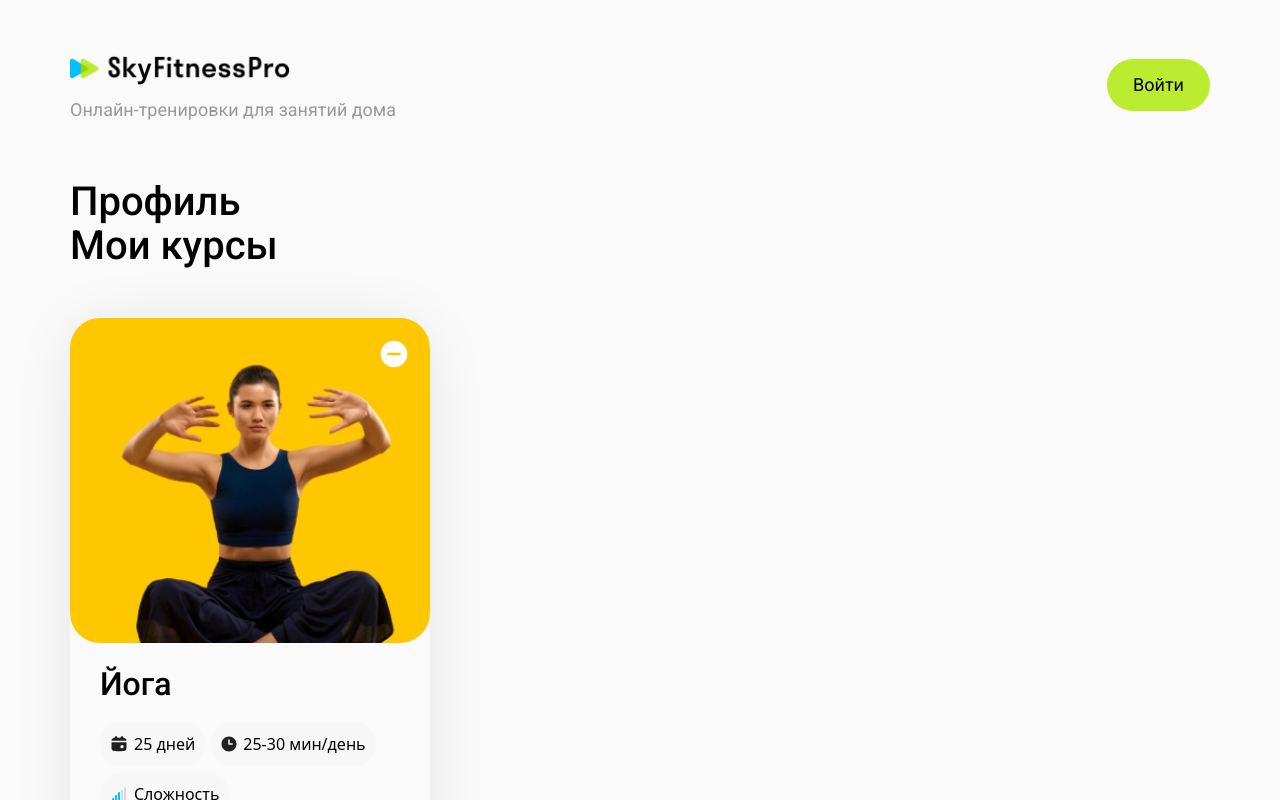
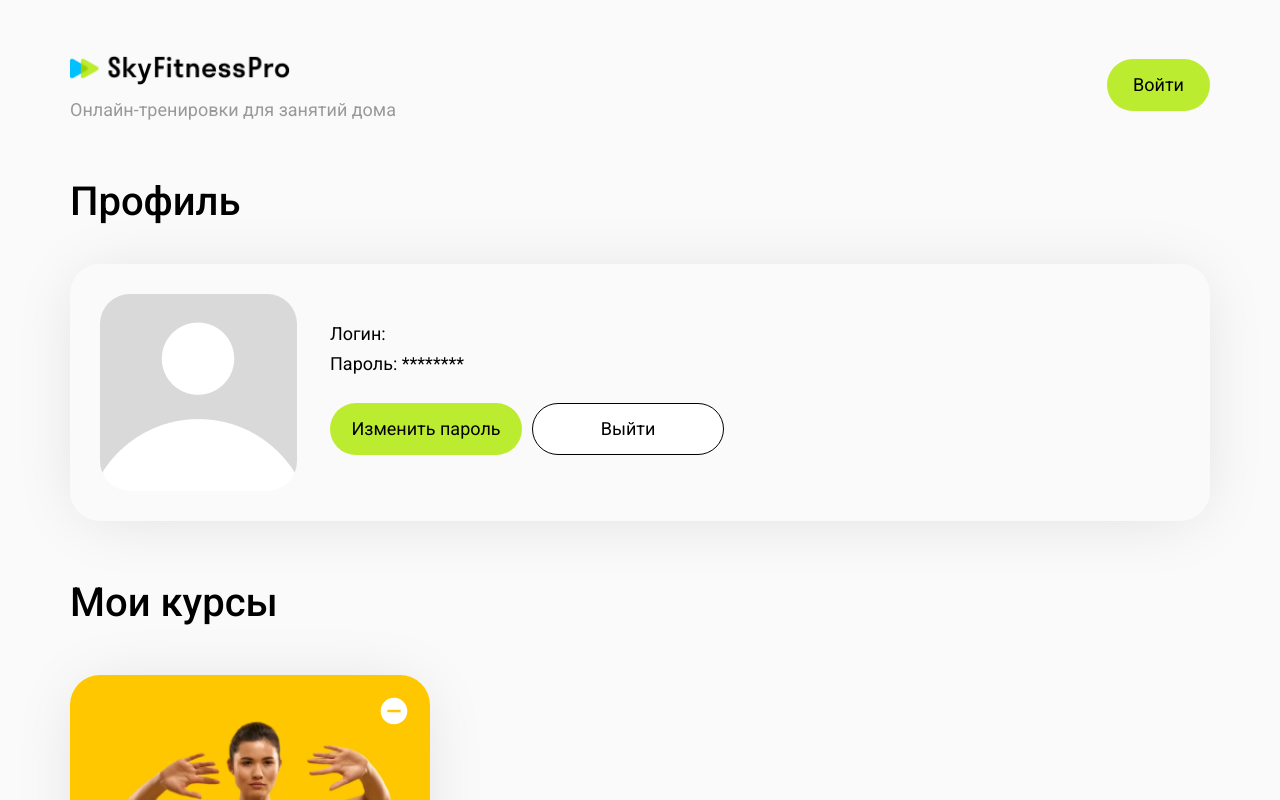
Before and after one commit to Fnami51/SkyProFitnes, a React (Vite) app: page /user in a window 1280 px wide. Shown: the top 800 px of the page. Built offline with nearby package versions, Linux system fonts and the light colour scheme; no server answers.

Commit message:
DEV_40 edit

```diff
--- a/src/App.tsx
+++ b/src/App.tsx
@@ -33,8 +33,8 @@ function App() {
           <Route path='/' element={<MainPage />} />
           <Route path='/user' element={<ProfilePage />} />
           <Route path='/course/:id' element={<CoursePage />} />
-          <Route path='/course' element={<MainPage />} />
-          <Route path='/training/' element={<ProfilePage />} />
+          <Route path='/course' element={<CoursePage />} />
+          <Route path='/training/' element={<TrainingPage />} />
           <Route path='/training/:id' element={<TrainingPage />} />
         </Routes>
         <Modal
--- a/src/pages/ProfilePage/ProfilePage.tsx
+++ b/src/pages/ProfilePage/ProfilePage.tsx
@@ -1,9 +1,7 @@
 import MyCourseCard from "../../components/Cards/MyCourseCard"
-import { useAuth } from "../../context/useAuth"
 import Profile from "./Profile"
 
 function ProfilePage() {
-    const { user } = useAuth()
 
     return (
 		<>
@@ -11,7 +9,7 @@ function ProfilePage() {
 				<h1 className='text-[40px] font-medium leading-[44px] text-left font-roboto mobile:text-[24px] mobile:leading-[26.4px]'>
 					Профиль
 				</h1>
-				{user && <Profile />}
+				<Profile />
 				<h1 className='text-[40px] font-medium leading-[44px] text-left font-roboto mobile:text-[24px] mobile:leading-[26.4px]'>
 					Мои курсы
 				</h1>
--- a/src/types/interfaces.ts
+++ b/src/types/interfaces.ts
@@ -42,6 +42,6 @@ interface ImportMetaEnv {
   VITE_FIREBASE_DATABASE_URL: string;
 }
 
-interface ImportMeta {
+export interface ImportMeta {
   readonly env: ImportMetaEnv;
 }
```
